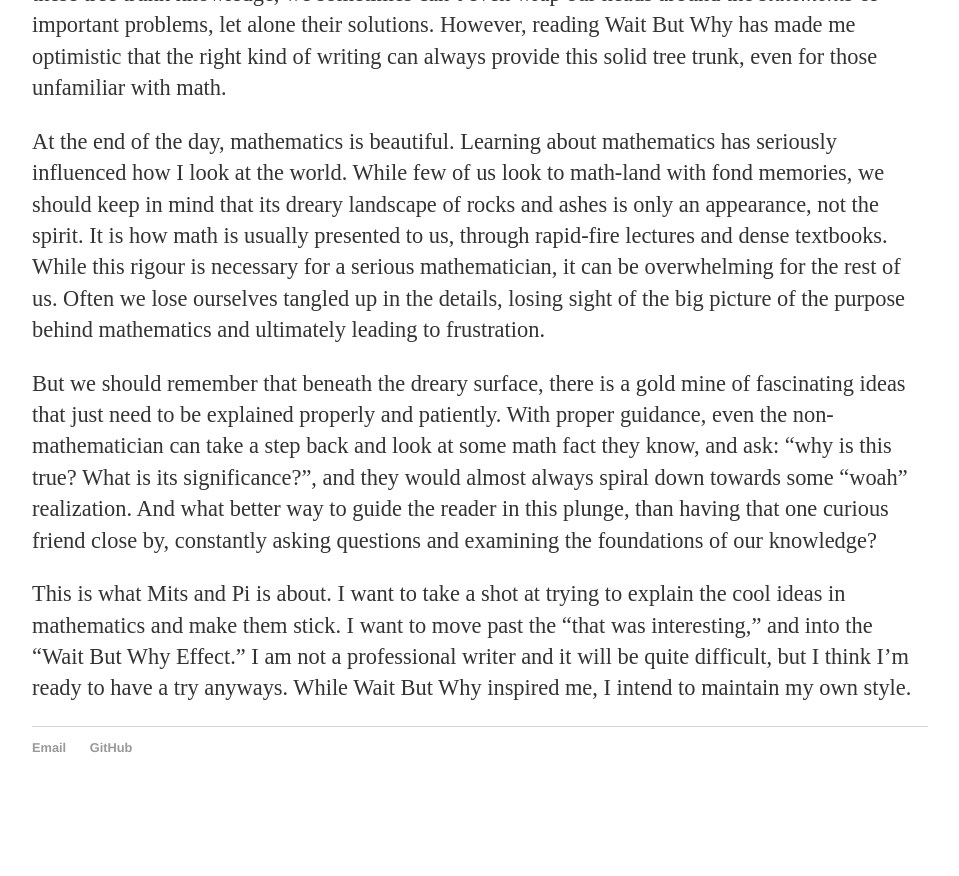
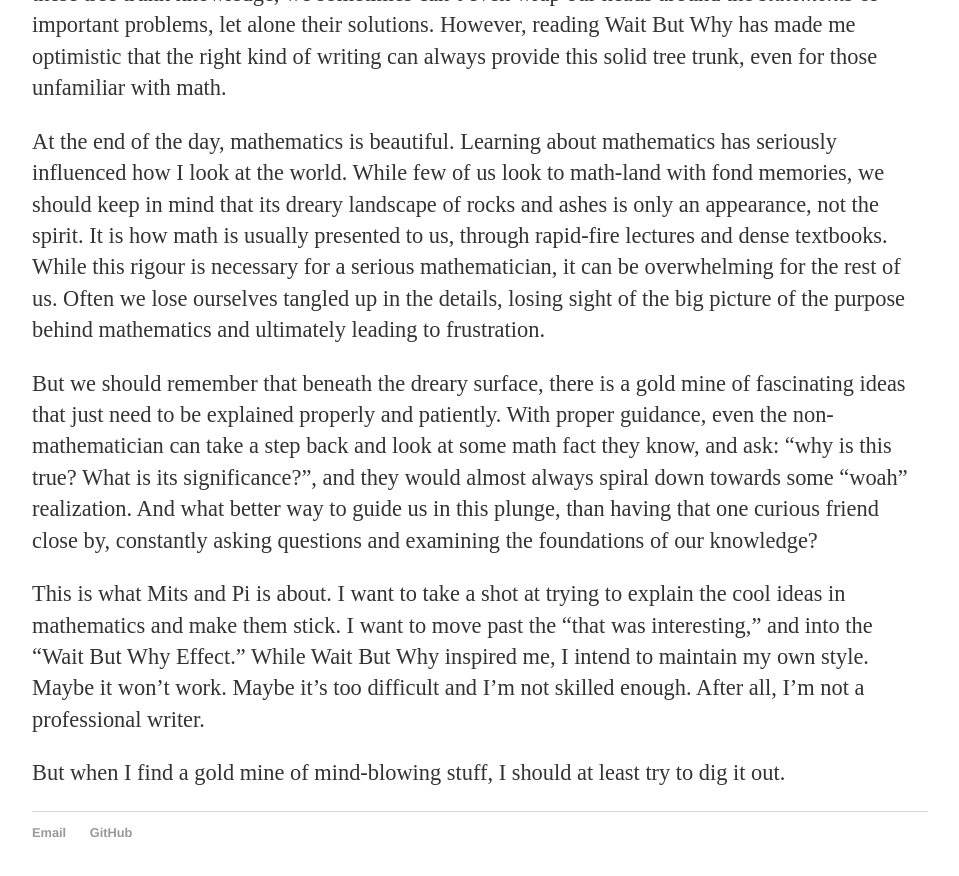
Before and after one commit to maxiulee/maxiulee.github.io, a Jekyll site: the page built from _posts/2016-05-04-what-is-mits-and-pi?.md, in a window 1280 px wide and 900 px high, scrolled down 3158 px. Shown: the top 876 px of the window, without its empty margins (160-1119 px from the left). Built offline with Jekyll 4.4.1, drawn with Linux system fonts in a browser that asks for light colours; before the commit the page ends 3973 px from its top, so only the background shows below that.

Commit message:
Update 2016-05-04-what-is-mits-and-pi?.md

```diff
--- a/_posts/2016-05-04-what-is-mits-and-pi?.md
+++ b/_posts/2016-05-04-what-is-mits-and-pi?.md
@@ -36,6 +36,8 @@
 
 At the end of the day, mathematics is beautiful. Learning about mathematics has seriously influenced how I look at the world. While few of us look to math-land with fond memories, we should keep in mind that its dreary landscape of rocks and ashes is only an appearance, not the spirit. It is how math is usually presented to us, through rapid-fire lectures and dense textbooks. While this rigour is necessary for a serious mathematician, it can be overwhelming for the rest of us. Often we lose ourselves tangled up in the details, losing sight of the big picture of the purpose behind mathematics and ultimately leading to frustration.
 
-But we should remember that beneath the dreary surface, there is a gold mine of fascinating ideas that just need to be explained properly and patiently. With proper guidance, even the non-mathematician can take a step back and look at some math fact they know, and ask: "why is this true? What is its significance?", and they would almost always spiral down towards some "woah" realization. And what better way to guide the reader in this plunge, than having that one curious friend close by, constantly asking questions and examining the foundations of our knowledge?
+But we should remember that beneath the dreary surface, there is a gold mine of fascinating ideas that just need to be explained properly and patiently. With proper guidance, even the non-mathematician can take a step back and look at some math fact they know, and ask: "why is this true? What is its significance?", and they would almost always spiral down towards some "woah" realization. And what better way to guide us in this plunge, than having that one curious friend close by, constantly asking questions and examining the foundations of our knowledge?
 
-This is what Mits and Pi is about. I want to take a shot at trying to explain the cool ideas in mathematics and make them stick. I want to move past the "that was interesting," and into the "Wait But Why Effect." I am not a professional writer and it will be quite difficult, but I think I'm ready to have a try anyways. While Wait But Why inspired me, I intend to maintain my own style.
+This is what Mits and Pi is about. I want to take a shot at trying to explain the cool ideas in mathematics and make them stick. I want to move past the "that was interesting," and into the "Wait But Why Effect." While Wait But Why inspired me, I intend to maintain my own style. Maybe it won't work. Maybe it's too difficult and I'm not skilled enough. After all, I'm not a professional writer.
+
+But when I find a gold mine of mind-blowing stuff, I should at least try to dig it out.
```
